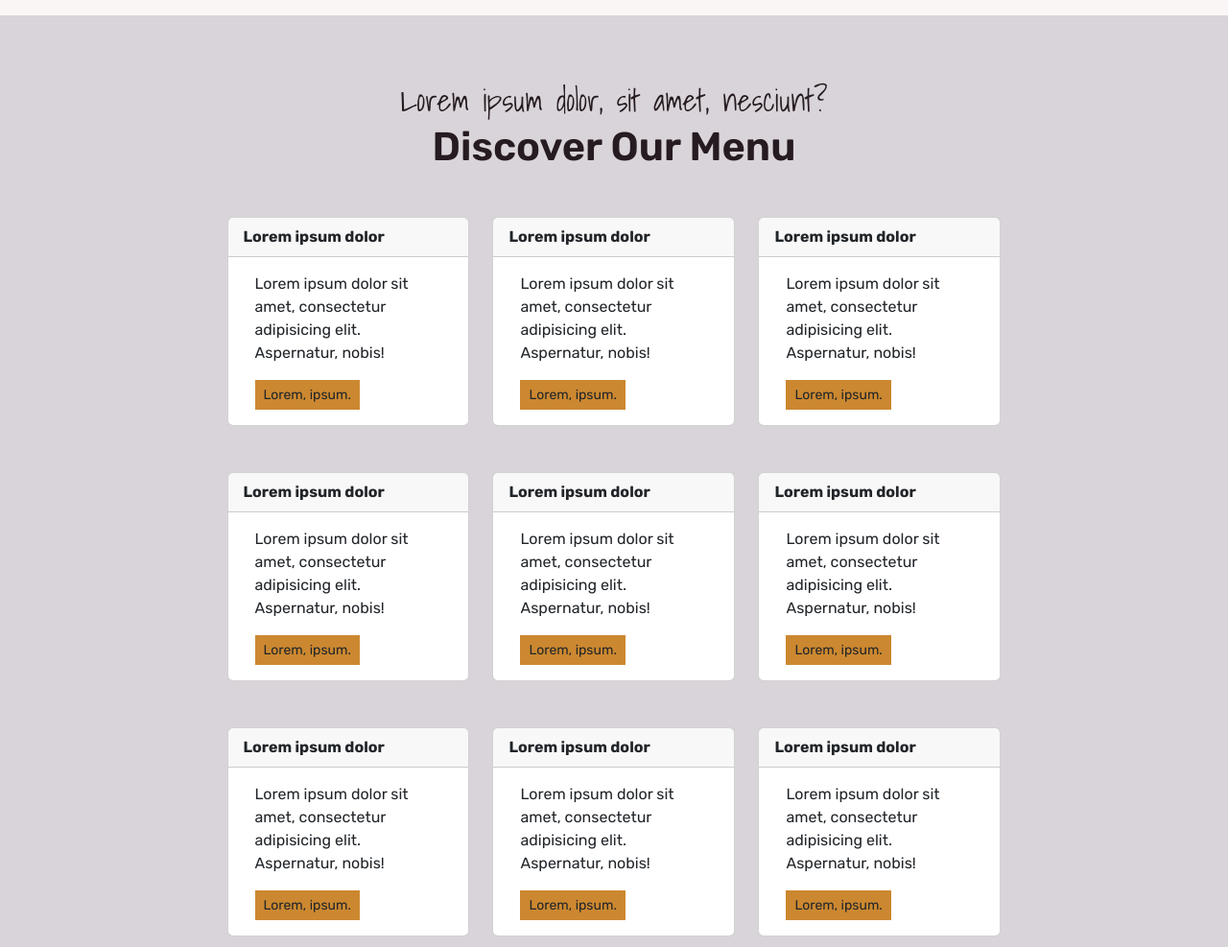
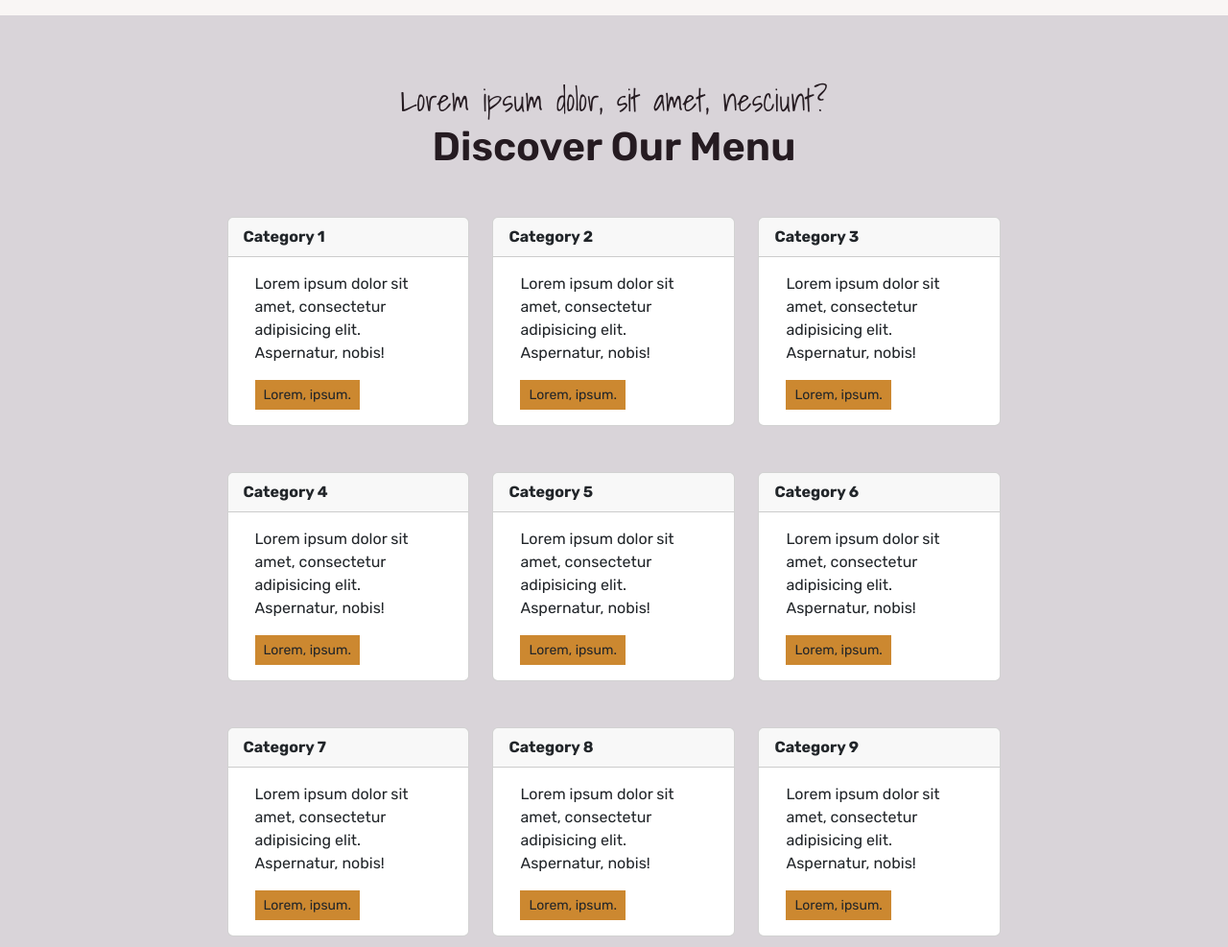
Before and after one commit to sociomark-in/grabngo, a CodeIgniter app: page /barebonesfishhouse/ in a window 1280 px wide. Shown: the part 1099-2086 px from the top of the page at 96% size. Run offline with CodeIgniter, Linux system fonts and the light colour scheme.

Commit message:
Category

```diff
--- a/application/views/pages/index.php
+++ b/application/views/pages/index.php
@@ -90,7 +90,7 @@
                                         <div class="card mb-3 mb-md-5">
                                             <div class="card-header">
                                                 <strong>
-                                                    Lorem ipsum dolor
+                                                    Category <?= $i ?>
                                                 </strong>
                                             </div>
                                             <div class="card-body">
```
